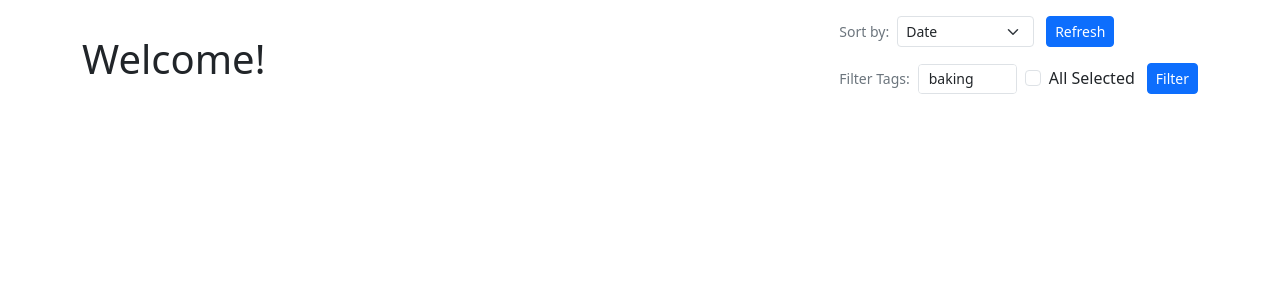
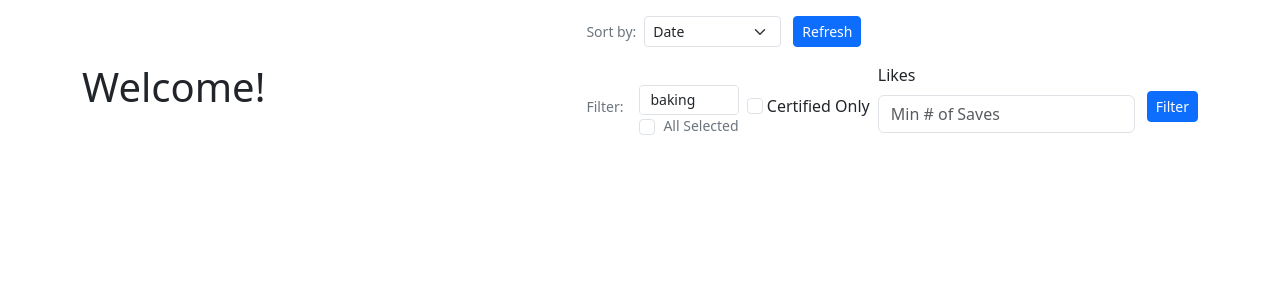
Before and after one commit to a2saur/recipe-app, a Flask app: page / in a window 1280 px wide. Shown: the part 56-356 px from the top of the page. Run offline with Flask 3, Linux system fonts and the light colour scheme; data comes from the database, SQL or seed files in the repository; data that the repository does not hold is empty; some libraries are stand-ins or nearby versions.

Commit message:
Implemented certified only filter; started like filter

```diff
--- a/app/main/forms.py
+++ b/app/main/forms.py
@@ -44,8 +44,10 @@ class SortForm(FlaskForm):
 class FilterForm(FlaskForm):
     tags = QuerySelectMultipleField('Tags', query_factory = lambda : db.session.scalars(sqla.select(Tag).order_by(Tag.name)),
                                     get_label= lambda tag: tag.name,
-                                    render_kw={"class": "form-control", "size": "1"})
+                                    render_kw={"class": "form-control", "size": "1", "placeholder": "Select Tags"})
     all_selected = BooleanField('All Selected')
+    certified = BooleanField('Certified Only')
+    likes = StringField('Likes', render_kw={"placeholder": "Min # of Saves"})
     # date
     # likes
     # certifieduser
--- a/app/main/routes.py
+++ b/app/main/routes.py
@@ -27,9 +27,9 @@ def index():
                         base_query = base_query.filter(Recipe.tags.any(Tag.name == tag))
                 else:
                     base_query = base_query.filter(Recipe.tags.any(Tag.name.in_(tag_list)))
+            if filter_form.certified.data:
+                base_query = base_query.join(Recipe.writer).where(User.is_certified)
             recipes = base_query.order_by(Recipe.timestamp.desc())
-            # for t in filter_form.tags.data :
-            #     .tags.add(t)
         if sort_form.validate_on_submit():
             if sort_form.sortby.data == "Title":
                 recipes = base_query.order_by(Recipe.title)
--- a/app/main/templates/index.html
+++ b/app/main/templates/index.html
@@ -16,13 +16,20 @@
             </form>
         <form method="POST" class="d-flex align-items-center gap-1">
             {{ filterform.hidden_tag() }}
-            <div class="d-flex align-items-center">
-                <label class="me-2 mb-0 small text-secondary text-nowrap">Filter Tags: </label>
-                {{ filterform.tags(class="form-select form-select-sm", style="width: auto;") }}
-                <div class="form-check ms-2">
+            <div class="d-flex align-items-center gap-2">
+                <label class="me-2 mb-0 small text-secondary text-nowrap">Filter: </label>
+                <span class="mb-0 mt-3">
+                    <span> {{ filterform.tags(class="form-select form-select-sm") }} </span>
+                    <div class="form-check mb-1">
                         {{ filterform.all_selected(class='form-check-input') }}
-                    {{ filterform.all_selected.label(class='form-check-label') }}
+                        {{ filterform.all_selected.label(class='form-check-label small text-secondary') }}
                     </div>
+                </span>
+                <span>
+                    {{ filterform.certified(class='form-check-input') }}
+                    {{ filterform.certified.label(class='form-check-label') }}
+                </span>
+                <span> {{wtf.form_field(filterform.likes)}} </span>
             </div>
             {{ filterform.refresh(class="btn btn-primary btn-sm ms-2") }}
         </form>
```
Lines whose indentation alone changed are shown as unchanged.
